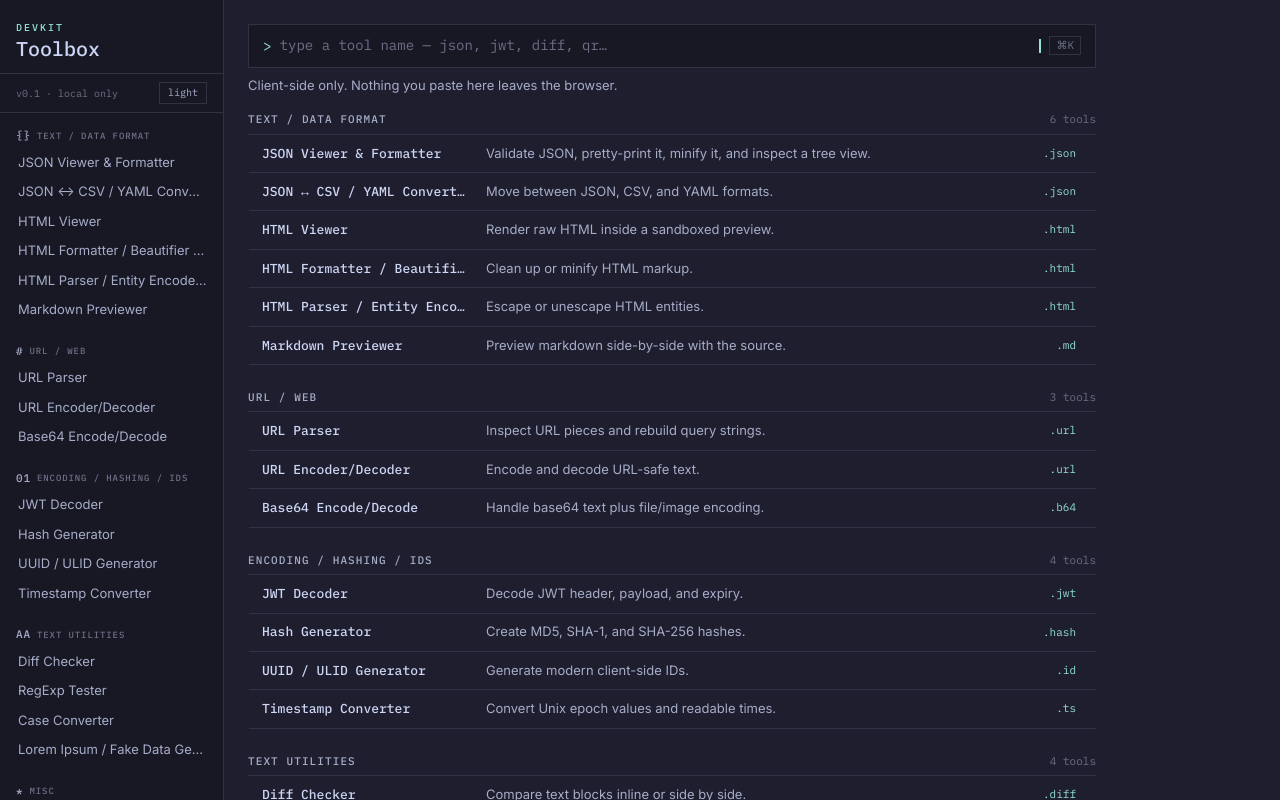
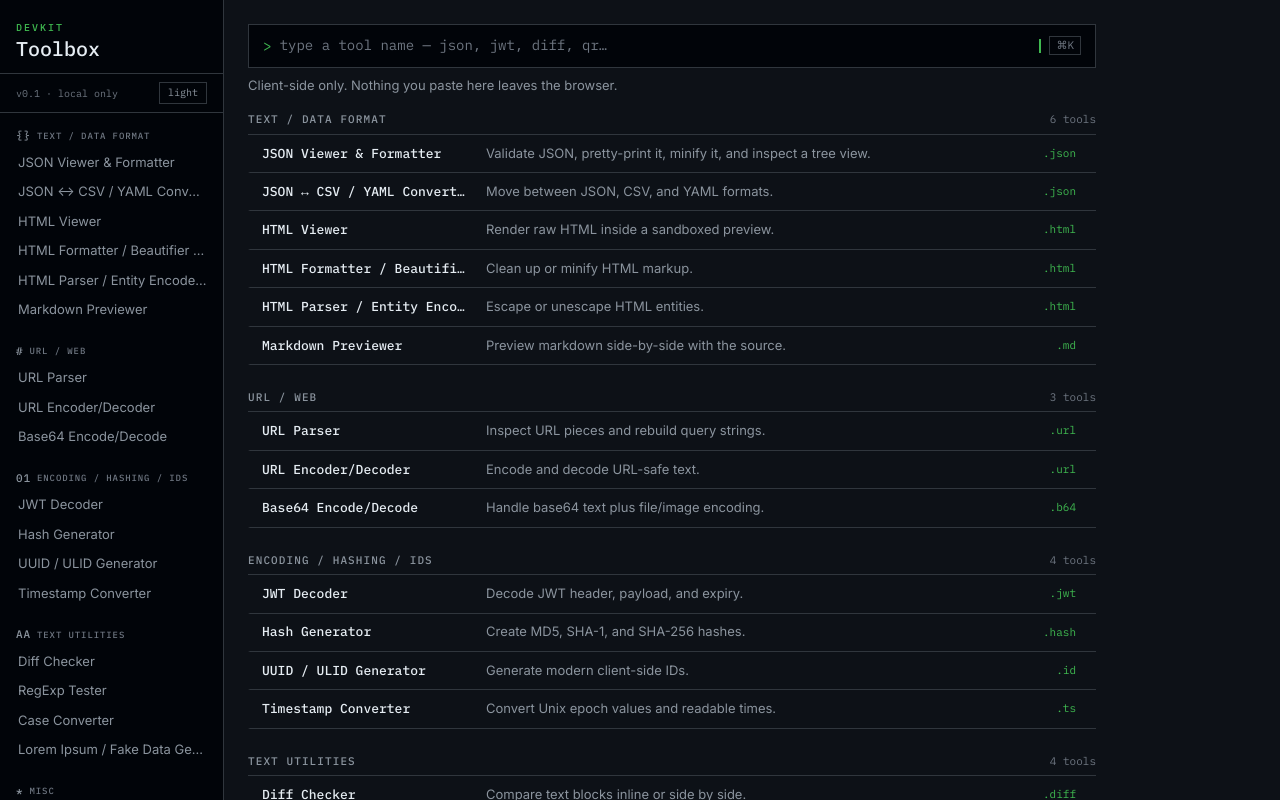
Before and after one commit to Bryan-Cee/devkit, a React (Vite) app: page / in a window 1280 px wide. Built offline with nearby package versions, Linux system fonts and the light colour scheme.

Commit message:
Switch theme to GitHub Terminal color scheme

```diff
--- a/src/index.css
+++ b/src/index.css
@@ -3,55 +3,56 @@
 
 /* ─── Design tokens ──────────────────────────────────────────────────────────── */
 :root {
-  /* Dark theme — Catppuccin Mocha (https://github.com/catppuccin/catppuccin) */
-  --bg: #1e1e2e;            /* Base */
-  --surface: #181825;       /* Mantle */
-  --surface-hover: #313244; /* Surface0 */
-  --line: #313244;          /* Surface0 */
-  --text: #cdd6f4;          /* Text */
-  --muted: #a6adc8;         /* Subtext0 */
-  --dim: #6c7086;           /* Overlay0 */
-  --accent: #94e2d5;        /* Teal */
-  --accent-rgb: 148, 226, 213;
+  /* Dark theme — GitHub Dark terminal color scheme (https://github.com/primer/primitives) */
+  --bg: #0d1117;            /* canvas.default */
+  --surface: #010409;       /* canvas.inset */
+  --surface-hover: #21262d; /* neutral.muted */
+  --line: #30363d;          /* border.default */
+  --text: #e6edf3;          /* fg.default */
+  --muted: #8b949e;         /* fg.muted */
+  --dim: #6e7681;           /* fg.subtle */
+  --accent: #3fb950;        /* ANSI green */
+  --accent-rgb: 63, 185, 80;
   --accent-dim: rgba(var(--accent-rgb), 0.22);
   /* Syntax tokens — shared by every panel that renders formatted code */
-  --key: #89b4fa;           /* Blue */
-  --string: #a6e3a1;        /* Green */
-  --number: #fab387;        /* Peach */
-  --bool: #cba6f7;          /* Mauve */
+  --key: #58a6ff;           /* ANSI blue */
+  --string: #7ee787;        /* ANSI bright green */
+  --number: #ffa657;        /* ANSI orange */
+  --bool: #bc8cff;          /* ANSI magenta */
   /* Diff tokens (diff output only) */
-  --add: #a6e3a1;           /* Green */
-  --rem: #f38ba8;           /* Red */
-  --rem-rgb: 243, 139, 168;
-  --add-bg: rgba(166, 227, 161, 0.14);
+  --add: #3fb950;           /* ANSI green */
+  --rem: #ff7b72;           /* ANSI red */
+  --rem-rgb: 255, 123, 114;
+  --add-bg: rgba(63, 185, 80, 0.14);
   --rem-bg: rgba(var(--rem-rgb), 0.14);
-  --mark-rgb: 249, 226, 175; /* Yellow */
+  --mark-rgb: 210, 153, 34; /* ANSI yellow */
   --font-mono: 'IBM Plex Mono', ui-monospace, 'Cascadia Code', 'Fira Mono', monospace;
   --font-sans: 'Inter', ui-sans-serif, system-ui, -apple-system, sans-serif;
   color-scheme: dark;
 }
 
 :root.light {
-  --bg: #F2F0E9;
-  --surface: #FFFFFF;
-  --surface-hover: #F5F3EC;
-  --line: #D4D0C8;
-  --text: #1B1F23;
-  --muted: #5A6472;
-  --dim: #8B95A1;
-  --accent: #5FD4A0;
-  --accent-rgb: 95, 212, 160;
+  /* Light theme — GitHub Light color scheme */
+  --bg: #f6f8fa;
+  --surface: #ffffff;
+  --surface-hover: #eaeef2;
+  --line: #d0d7de;
+  --text: #1f2328;
+  --muted: #656d76;
+  --dim: #6e7781;
+  --accent: #1a7f37;
+  --accent-rgb: 26, 127, 55;
   --accent-dim: rgba(var(--accent-rgb), 0.28);
-  --key: #1F6FEB;
-  --string: #B7791F;
-  --number: #C05621;
-  --bool: #8250DF;
-  --add: #1A7F5A;
-  --rem: #C23A3A;
-  --rem-rgb: 224, 82, 82;
-  --add-bg: rgba(95, 212, 160, 0.18);
-  --rem-bg: rgba(224, 82, 82, 0.16);
-  --mark-rgb: 245, 158, 11;
+  --key: #0969da;
+  --string: #116329;
+  --number: #953800;
+  --bool: #8250df;
+  --add: #1a7f37;
+  --rem: #cf222e;
+  --rem-rgb: 207, 34, 46;
+  --add-bg: rgba(26, 127, 55, 0.12);
+  --rem-bg: rgba(207, 34, 46, 0.12);
+  --mark-rgb: 154, 103, 0;
   color-scheme: light;
 }
 
```
